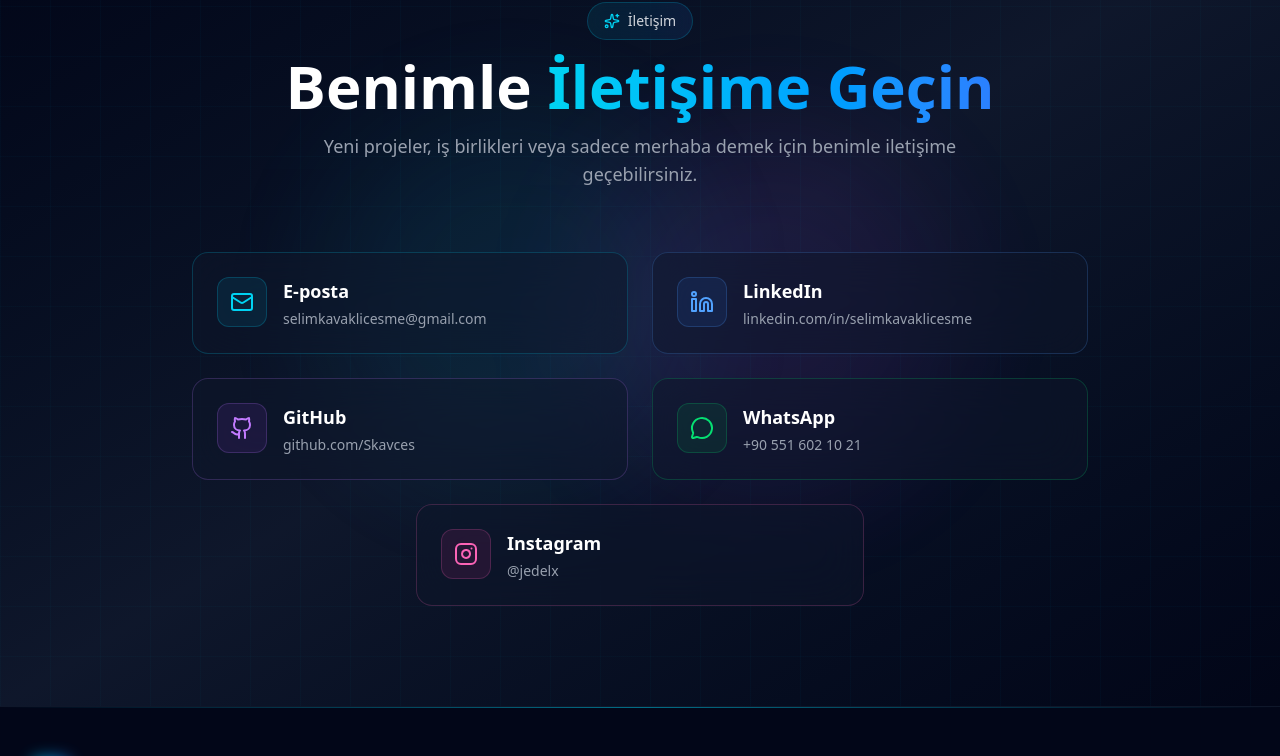
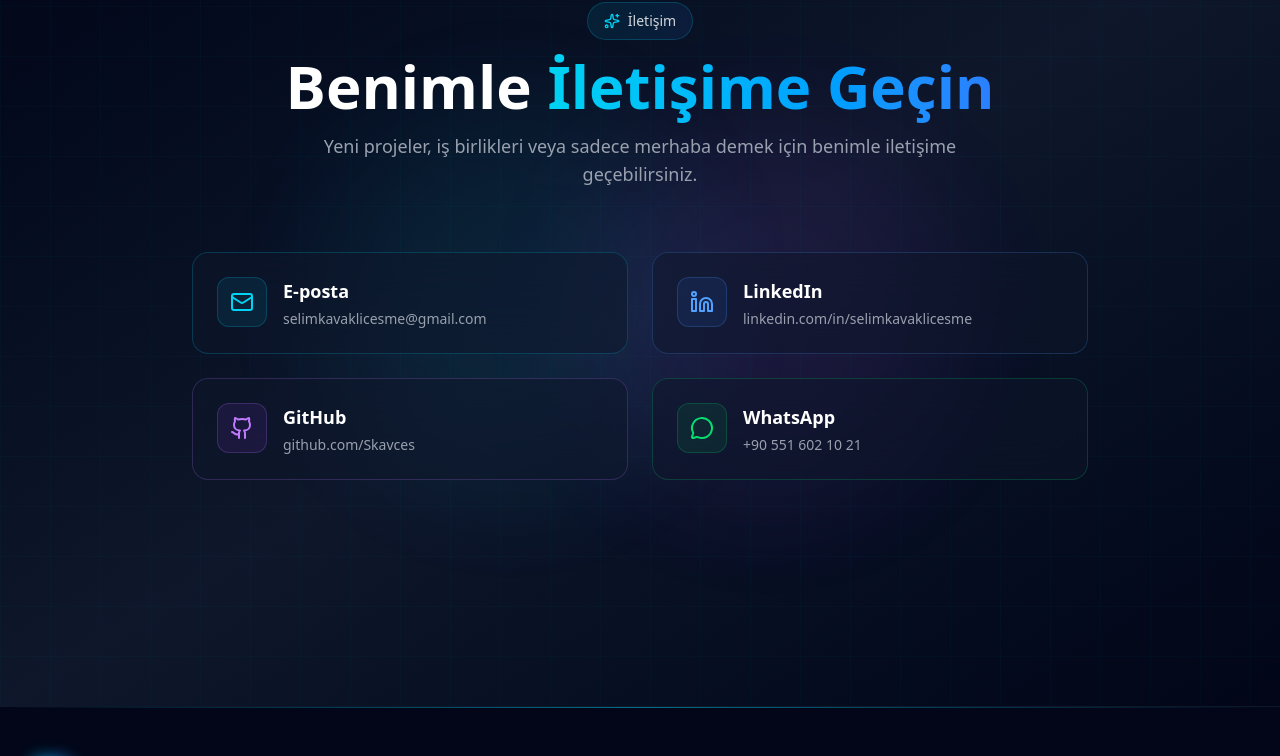
Before and after one commit to Skavces/Skavces.github.io, a React (Vite) app: page / in a window 1280 px wide. Shown: the part 2774-3530 px from the top of the page. Built offline with nearby package versions, Linux system fonts and the light colour scheme.

Commit message:
Update contact section

```diff
--- a/src/pages/Contact.jsx
+++ b/src/pages/Contact.jsx
@@ -46,17 +46,6 @@
       hover: 'hover:border-green-400/50',
       iconColor: 'text-green-400'
     },
-    {
-      icon: <Instagram className="w-6 h-6" />,
-      label: 'Instagram',
-      value: '@jedelx',
-      href: 'https://instagram.com/jedelx',
-      gradient: 'from-pink-400 to-rose-600',
-      bg: 'bg-pink-500/10',
-      border: 'border-pink-400/20',
-      hover: 'hover:border-pink-400/50',
-      iconColor: 'text-pink-400'
-    }
   ];
 
   return (
--- a/vite.config.js
+++ b/vite.config.js
@@ -1,7 +1,6 @@
 import { defineConfig } from 'vite'
 import react from '@vitejs/plugin-react'
 
-// https://vite.dev/config/
 export default defineConfig({
   plugins: [react()],
   base: '/',
```
